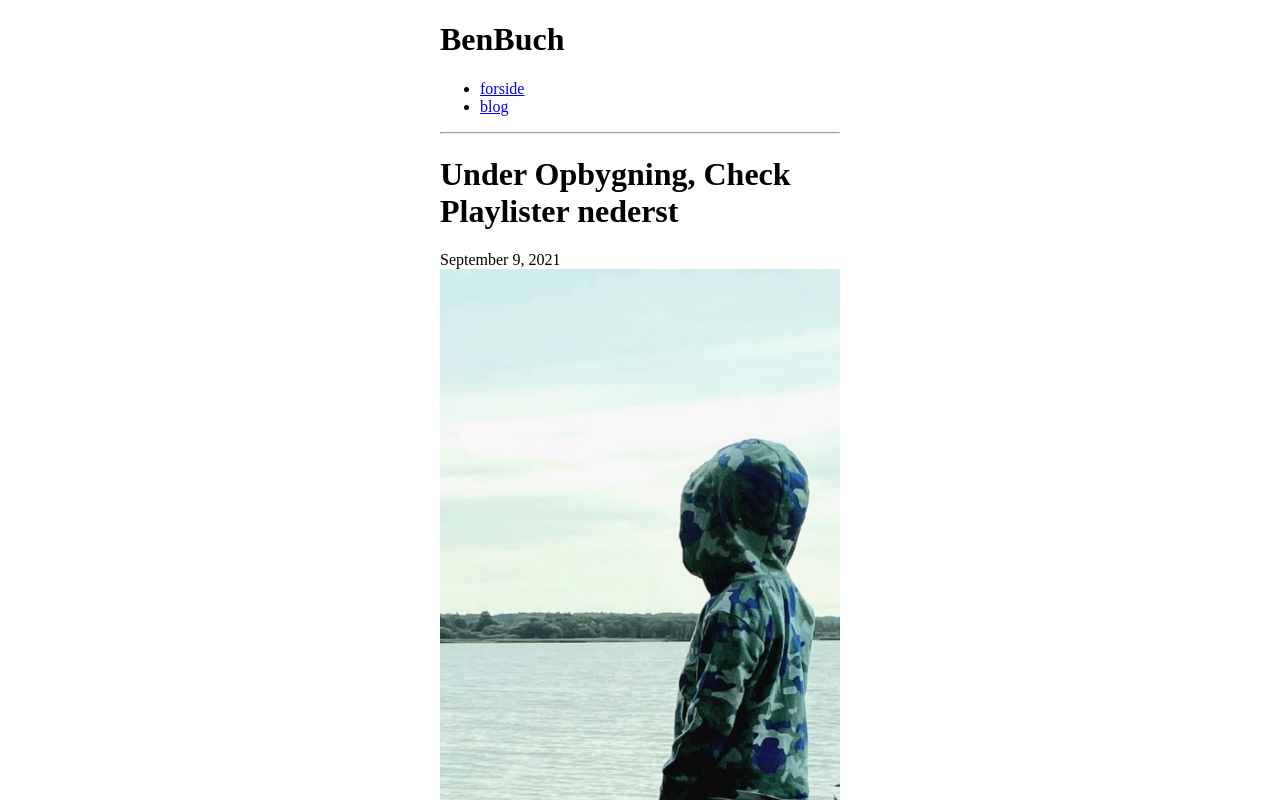
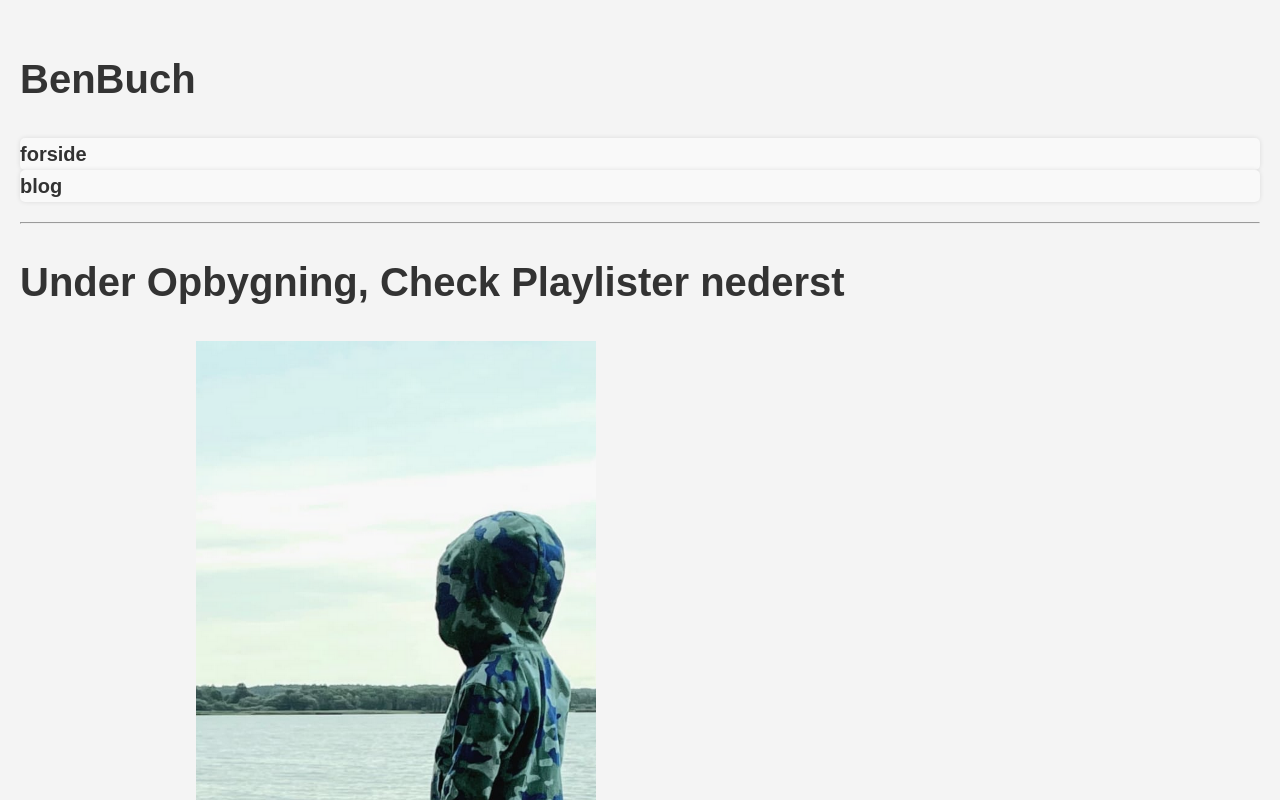
Before and after one commit to benbuch/benbuch.github.io, a plain HTML site: page index.html in a window 1280 px wide. Shown: the top 800 px of the page. Drawn offline with nearby package versions, Linux system fonts and the light colour scheme.

Commit message:
A few corrections to css and index.html

```diff
--- a/index.html
+++ b/index.html
@@ -5,6 +5,46 @@
     <meta name="viewport" content="width=device-width, initial-scale=1">
     <link rel="stylesheet" href="https://cdnjs.cloudflare.com/ajax/libs/normalize/8.0.1/normalize.min.css" integrity="sha512-NhSC1YmyruXifcj/KFRWoC561YpHpc5Jtzgvbuzx5VozKpWvQ+4nXhPdFgmx8xqexRcpAglTj9sIBWINXa8x5w==" crossorigin="anonymous" referrerpolicy="no-referrer" />
     <link rel="stylesheet" href="styles.css">
+        <style>
+        body {
+            font-family: Arial, sans-serif;
+            line-height: 1.6;
+            margin: 0;
+            padding: 20px;
+            background-color: #f4f4f4;
+        }
+        h1, h2 {
+            color: #333;
+        }
+        .container {
+            max-width: 800px;
+            margin: 0 auto;
+            background: #fff;
+            padding: 20px;
+            border-radius: 8px;
+            box-shadow: 0 0 10px rgba(0, 0, 0, 0.1);
+        }
+        ul {
+            list-style-type: none;
+            padding: 0;
+        }
+        li {
+            background-color: #f9f9f9;
+            margin-bottom: 10px;
+            padding: 15px;
+            border-radius: 5px;
+            box-shadow: 0 0 5px rgba(0, 0, 0, 0.1);
+            transition: background-color 0.3s ease;
+        }
+        li:hover {
+            background-color: #e9e9e9;
+        }
+        a {
+            text-decoration: none;
+            color: #333;
+            font-weight: bold;
+        }
+    </style>
 
   </head>
 
--- a/styles.css
+++ b/styles.css
@@ -1,3 +1,20 @@
+/* Base font sizes */
+:root {
+    --font-size-small: 14px;
+    --font-size-medium: 16px;
+    --font-size-large: 18px;
+    --font-size-xlarge: 20px;
+}
+
+/* Global Styles */
+body {
+    font-family: Arial, sans-serif;
+    font-size: var(--font-size-medium);
+    line-height: 1.5;
+    margin: 0;
+    padding: 0;
+}
+
 .container {
   display: flex;
   justify-content: center;
@@ -6,26 +23,40 @@
   border-radius: 1rem;
 }
 
-body {
-  width: 400px;
-  margin: 0 auto;
-}
-
 main {
   display: inline-flex;
   flex-wrap: wrap;
 }
 
-.container p {
-  margin: 1rem;
-  font-size: 1.5rem;
+nav li {
+	padding:0px;
+	margin-bottom:0px;
 }
 
-.container li {
-  margin: 1rem;
-  font-size: 1.5rem;
+/* Small screens (default) */
+@media (max-width: 599px) {
+    body {
+        font-size: var(--font-size-small);
+    }
 }
 
-.container h1 {
-  margin: 1rem;
+/* Medium screens */
+@media (min-width: 600px) and (max-width: 899px) {
+    body {
+        font-size: var(--font-size-medium);
+    }
 }
+
+/* Large screens */
+@media (min-width: 900px) and (max-width: 1199px) {
+    body {
+        font-size: var(--font-size-large);
+    }
+}
+
+/* Extra large screens */
+@media (min-width: 1200px) {
+    body {
+        font-size: var(--font-size-xlarge);
+    }
+}
```
